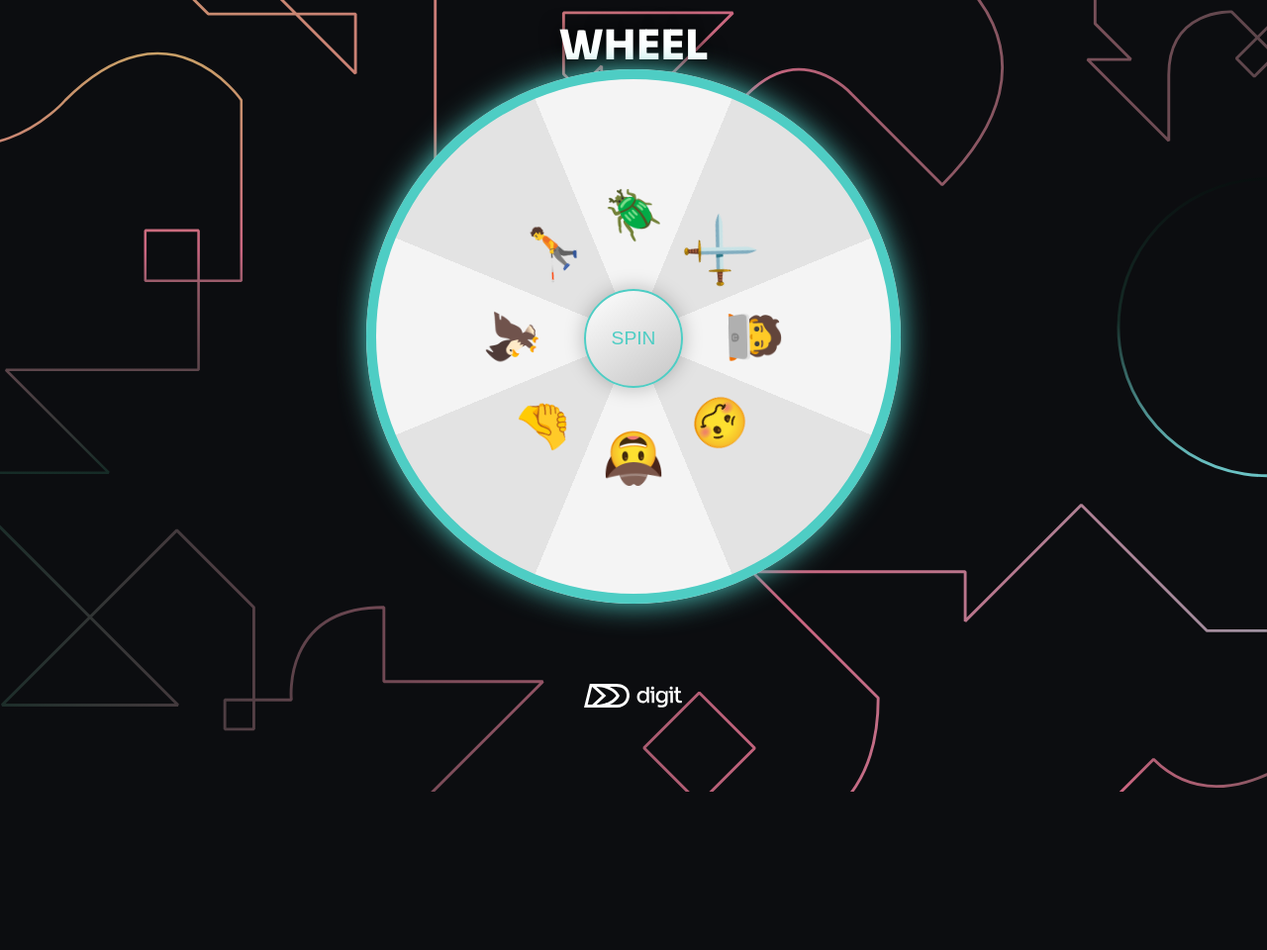
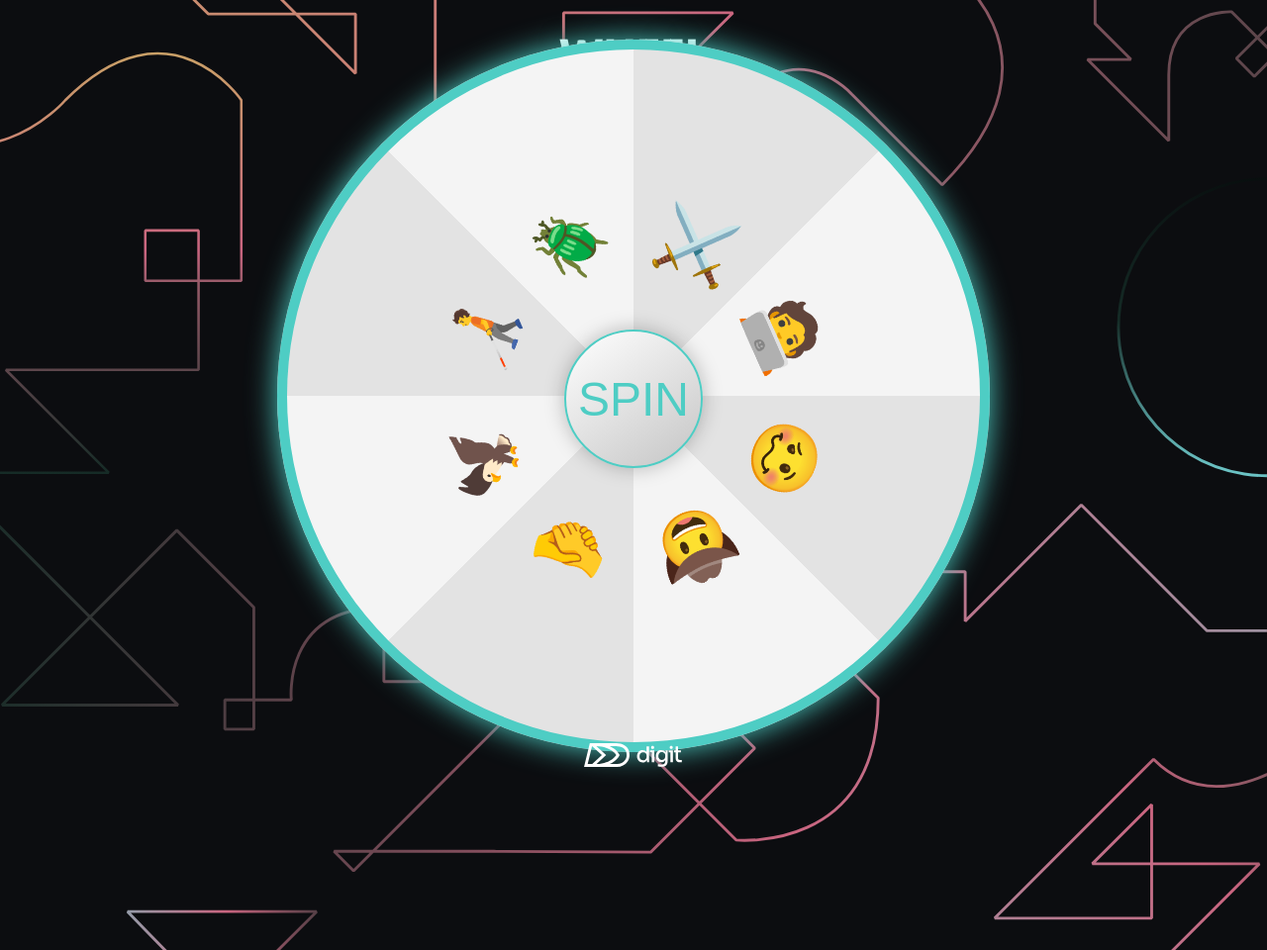
Before and after one commit to martenainult/martenainult.github.io, a plain HTML site: page index.html in a window 1280 px wide. Shown: the whole page at 99% size. Before the commit the page ends 800 px from the top, so only its background shows below. Drawn offline with Linux system fonts and the light colour scheme; a web font is replaced by a local one.

Commit message:
modified style

```diff
--- a/index.html
+++ b/index.html
@@ -8,8 +8,11 @@
       href="https://fonts.googleapis.com/css2?family=Sora:wght@100..800&family=Special+Gothic+Expanded+One&display=swap"
       rel="stylesheet"
     />
-    <meta name="viewport" content="width=device-width, initial-scale=1" />
-    <title>Wheel Of (mis)Fortune</title>
+    <meta
+      name="viewport"
+      content="width=device-width, initial-scale=1, maximum-scale=1, user-scalable=no"
+    />
+    <title>Wheel Of (mis)fortune</title>
 
     <style>
       :root {
@@ -40,13 +43,13 @@
       }
 
       .header-container {
-        padding-top: 10px;
         position: absolute;
         display: inline-block;
         text-align: center;
         transition: all 1s ease;
         transform-origin: center;
         top: 10px;
+        padding-top: 20px;
         color: #ffffff;
         font-weight: 800;
         text-shadow: 0 0 20px #000;
@@ -76,7 +79,10 @@
       }
 
       .wheel-container {
-        position: relative;
+        position: absolute;
+        top: 60%;
+        left: 50%;
+        transform: translate(-50%, -50%);
         overflow: hidden;
         width: 100%;
         max-width: 800px;
@@ -90,7 +96,6 @@
         aspect-ratio: 1 / 1;
         border-radius: 50%;
         overflow: hidden;
-        transform: rotate(22.5deg);
         transition: transform 3s cubic-bezier(0.17, 1.34, 0.59, 1);
         background: conic-gradient(
           var(--light-gray) 0deg 45deg,
@@ -117,8 +122,7 @@
         display: flex;
         align-items: center;
         justify-content: flex-start;
-        font-size: 3rem;
-        font-weight: bold;
+        font-size: clamp(1.4rem, 12vw, 4rem);
         color: #222;
         white-space: nowrap;
         text-align: left;
@@ -134,9 +138,9 @@
         border: 2px solid var(--digit-blue);
         font-family: 'Special Gothic Expanded One', sans-serif;
         border-radius: 50%;
-        width: 100px;
-        height: 100px;
-        font-size: 1.2rem;
+        aspect-ratio: 1 / 1;
+        width: clamp(70px, 24vw, 140px);
+        font-size: clamp(0.4rem, 5vw, 3rem);
         color: var(--digit-blue);
         cursor: pointer;
         box-shadow: 0 0px 20px rgba(0, 0, 0, 0.25);
@@ -207,7 +211,7 @@
 
       footer {
         position: absolute;
-        bottom: 80px;
+        bottom: 20px;
         text-align: center;
       }
     </style>
@@ -262,7 +266,7 @@
         '🪲 Feature not a bug',
         '🧑‍🦯 Blindshot!',
         '🦅 Sniper',
-        '🤝 Roll for Persuasion',
+        '🤝 Persuasion 500',
         '🤠 Yoink!',
         '🥴 Am I drunk?',
         '🧑‍💻 Sudo rights',
@@ -292,7 +296,7 @@
 
         button.classList.add('pressed')
 
-        randomSliceAddition = Math.floor(Math.random() * labels.length) // 0-7
+        randomSliceAddition = 1 + Math.floor(Math.random() * labels.length * (6 / 7)) // 0-7
         spinResult = (spinResult + randomSliceAddition) % labels.length // 0-7 + 2
         let spinLabel = labels[spinResult] // 0-7
         let spinText = texts[spinResult] // 0-7
@@ -305,7 +309,7 @@
         setTimeout(() => {
           showPopup(spinLabel, spinText)
           spinning = false
-        }, 2900)
+        }, 3000)
       }
 
       function showPopup(label, text) {
```
